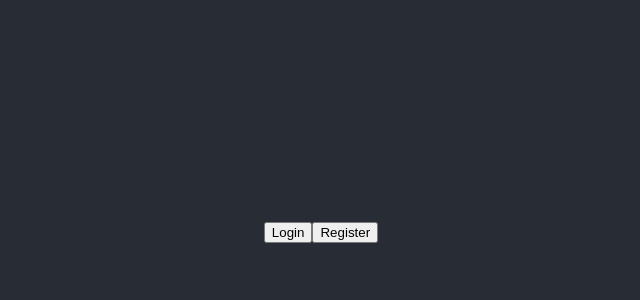
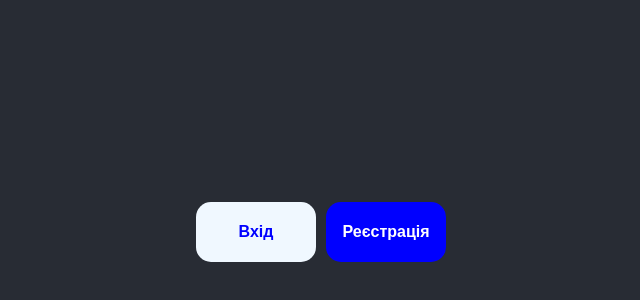
Before and after one commit to klima3775/Budget-Buddy, a React (Create React App) app in the folder frontend/: page / in a window 1280 px wide. Shown: the part 168-468 px from the top of the page, without its empty margins (319-959 px from the left). Built offline with nearby package versions, Linux system fonts and the light colour scheme.

Commit message:
Style buttons in App component for improved UI; update button container and add hover effects

```diff
--- a/frontend/src/App.css
+++ b/frontend/src/App.css
@@ -5,7 +5,38 @@
   height: 100vh;
 }
 
-.button-container {
+.app__button-container {
   display: flex;
   gap: 10px;
 }
+
+.app__button {
+  width: 120px;
+  height: 60px;
+  font-size: 16px;
+  font-weight: bold;
+  border: none;
+  cursor: pointer;
+  border-radius: 15px;
+  transition: background-color 0.3s, color 0.3s;
+}
+
+.app__button--login {
+  background-color: #f0f8ff;
+  color: #00f;
+}
+
+.app__button--login:hover {
+  background-color: #cce0ff;
+  color: #00f;
+}
+
+.app__button--register {
+  background-color: #00f;
+  color: #fff;
+}
+
+.app__button--register:hover {
+  background-color: #0000aa;
+  color: #fff;
+}
--- a/frontend/src/App.tsx
+++ b/frontend/src/App.tsx
@@ -17,9 +17,19 @@ function App() {
   return (
     <div className="App">
       {isLogin === null ? (
-        <div>
-          <button onClick={() => setIsLogin(true)}>Login</button>
-          <button onClick={() => setIsLogin(false)}>Register</button>
+        <div className="app__button-container">
+          <button
+            className="app__button app__button--login"
+            onClick={() => setIsLogin(true)}
+          >
+            Вхід
+          </button>
+          <button
+            className="app__button app__button--register"
+            onClick={() => setIsLogin(false)}
+          >
+            Реєстрація
+          </button>
         </div>
       ) : (
         <FormRegLog
```
